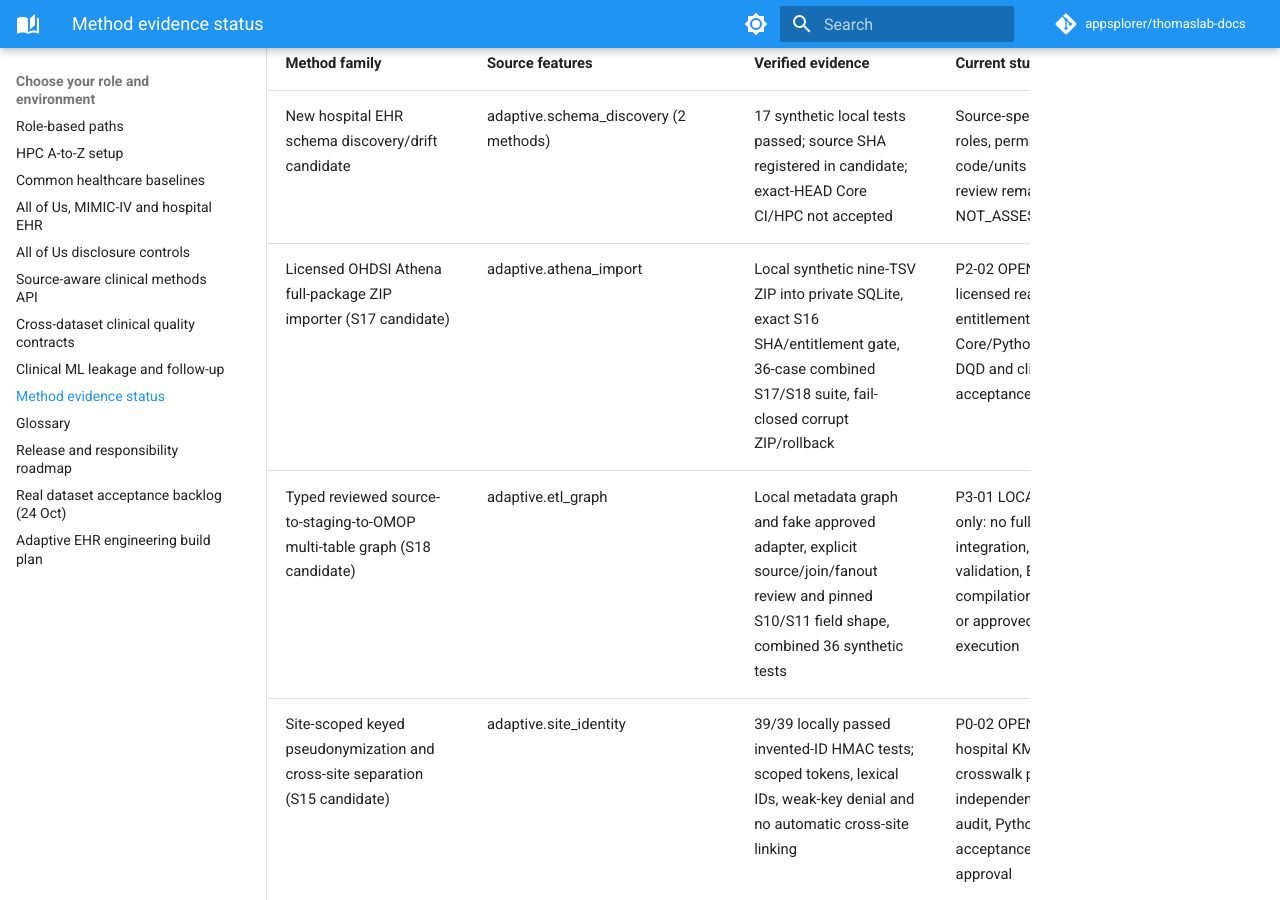
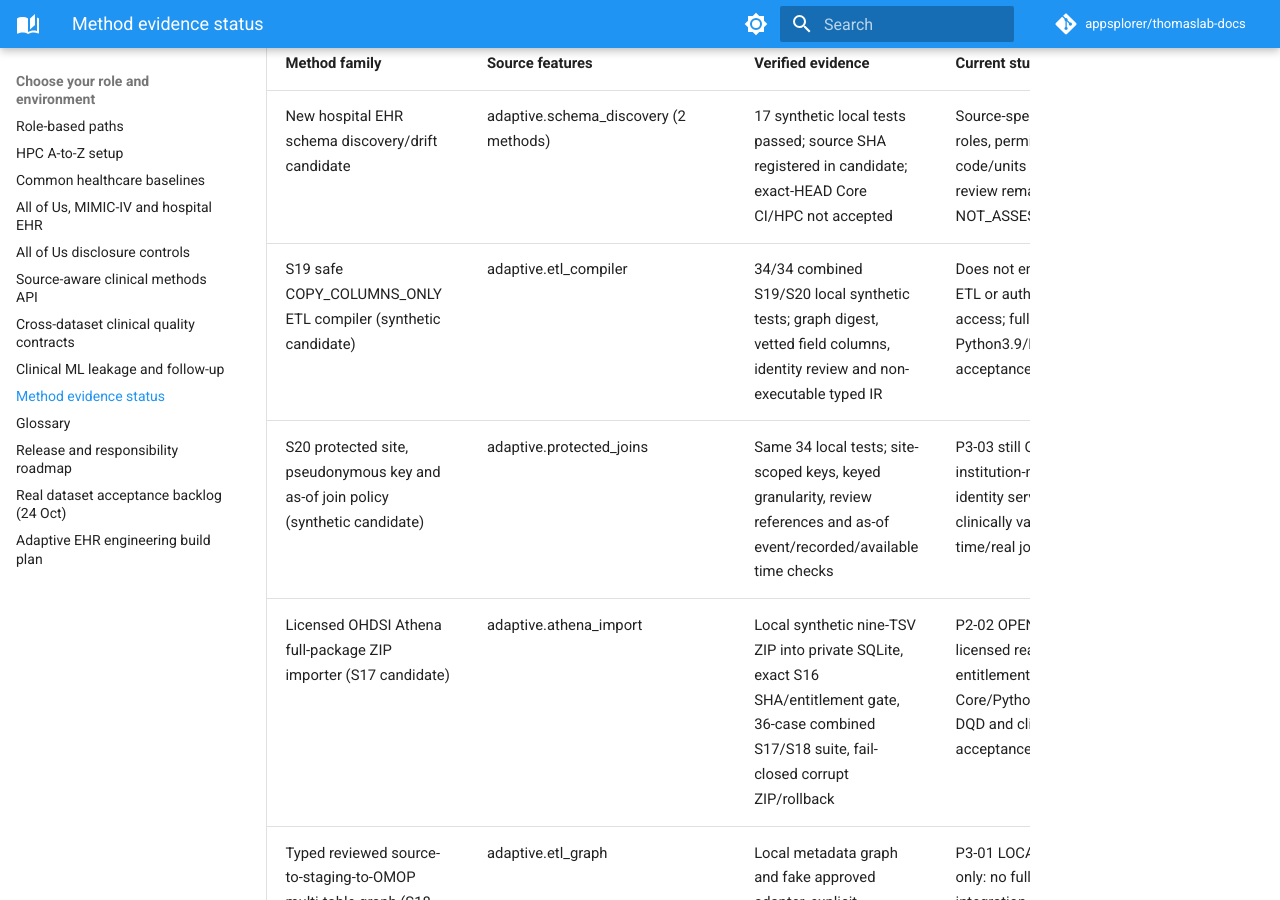
Before and after one commit to appsplorer/thomaslab-docs, an MkDocs documentation site: the page built from docs/guides/method-readiness.md, in a window 1280 px wide and 900 px high, scrolled down 320 px. Built offline with MkDocs 1.6.1 and Material for MkDocs 9.7.7, drawn with Linux system fonts in a browser that asks for light colours; comment, search, counter and statistics services are not loaded.

Commit message:
docs(ehr): add S19/S20 readiness evidence with no clinical acceptance claim

```diff
--- a/docs/guides/method-readiness.md
+++ b/docs/guides/method-readiness.md
@@ -9,6 +9,8 @@ self-certify external clinical validation through a documentation edit.
 | Method family | Source features | Verified evidence | Current study-level gate |
 |---|---|---|---|
 | New hospital EHR schema discovery/drift candidate | adaptive.schema_discovery (2 methods) | 17 synthetic local tests passed; source SHA registered in candidate; exact-HEAD Core CI/HPC not accepted | Source-specific schema, roles, permissions, code/units and clinician review remain NOT_ASSESSED |
+| S19 safe COPY_COLUMNS_ONLY ETL compiler (synthetic candidate) | adaptive.etl_compiler | 34/34 combined S19/S20 local synthetic tests; graph digest, vetted field columns, identity review and non-executable typed IR | Does not emit executable ETL or authorize source access; full Core Python3.9/HPC/clinical acceptances not passed |
+| S20 protected site, pseudonymous key and as-of join policy (synthetic candidate) | adaptive.protected_joins | Same 34 local tests; site-scoped keys, keyed granularity, review references and as-of event/recorded/available time checks | P3-03 still OPEN: no institution-managed identity service or clinically validated time/real join tests |
 | Licensed OHDSI Athena full-package ZIP importer (S17 candidate) | adaptive.athena_import | Local synthetic nine-TSV ZIP into private SQLite, exact S16 SHA/entitlement gate, 36-case combined S17/S18 suite, fail-closed corrupt ZIP/rollback | P2-02 OPEN: independent licensed real package, entitlement, exact Core/Python3.9/HPC, DQD and clinical source acceptance NOT PASSED |
 | Typed reviewed source-to-staging-to-OMOP multi-table graph (S18 candidate) | adaptive.etl_graph | Local metadata graph and fake approved adapter, explicit source/join/fanout review and pinned S10/S11 field shape, combined 36 synthetic tests | P3-01 LOCAL_TEST_PASS only: no full Core registry integration, clinical join validation, ETL compilation, patient data or approved site/HPC execution |
 | Site-scoped keyed pseudonymization and cross-site separation (S15 candidate) | adaptive.site_identity | 39/39 locally passed invented-ID HMAC tests; scoped tokens, lexical IDs, weak-key denial and no automatic cross-site linking | P0-02 OPEN: no real hospital KMS custody, crosswalk permission, independent identity audit, Python 3.9/HPC acceptance or real-data approval |
```
